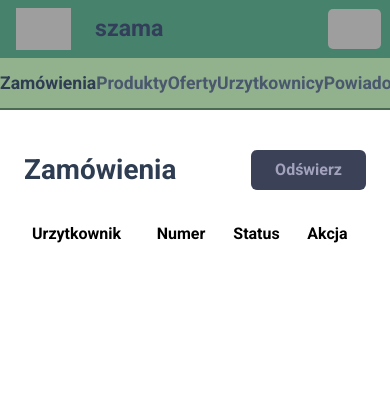
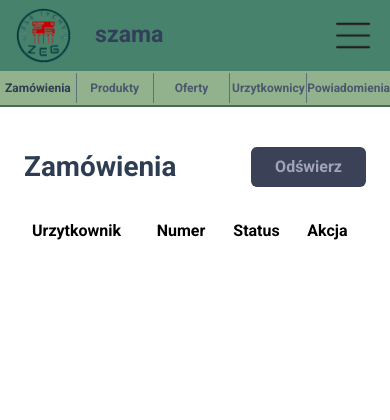
Before and after one commit to TatusFilipek/Zegowska-Szama, a PHP site: page /manage.php in a window 390 px wide. Shown: the top 420 px of the page. Run offline with PHP 8.4, Linux system fonts and the light colour scheme; a user stored in the database is signed in; data comes from the database, SQL or seed files in the repository; data that the repository does not hold is empty; grey boxes are pictures that could not be loaded.

Commit message:
poprawienie responsywnosci strony, przemieszczenie miejsc niektorych plikow

```diff
--- a/src/checkout.php
+++ b/src/checkout.php
@@ -9,9 +9,10 @@ $userId = $loggedIn ? (int)$_SESSION['user_id'] : null;
 
 // Dane połączenia z bazą danych
 $host = 'localhost';
-$db   = 'szama';
+$db = 'szama';
 $user = 'root';
 $pass = '';
+
 $charset = 'utf8mb4';
 $dsn = "mysql:host=$host;dbname=$db;charset=$charset";
 
@@ -120,6 +121,7 @@ if ($_SERVER['REQUEST_METHOD'] === 'POST' && isset($_GET['action']) && $_GET['ac
 <html lang="pl">
 <head>
     <meta charset="UTF-8">
+    <meta name="viewport" content="width=device-width, initial-scale=1.0">
     <title>Zegowska Szama - Koszyk</title>
     <link href="https://cdn.jsdelivr.net/npm/bootstrap@5.3.3/dist/css/bootstrap.min.css" rel="stylesheet">
     <link rel="stylesheet" href="styl.css">
--- a/src/header.php
+++ b/src/header.php
@@ -12,13 +12,13 @@ $isAdmin = $loggedIn && isset($_SESSION['role_id']) && (int)$_SESSION['role_id']
 <link href="https://fonts.googleapis.com/css2?family=Roboto:wght@400;500;700&display=swap" rel="stylesheet">
 <div class="header text-lowercase fs-4 d-flex align-items-center gap-4 dropdown p-2 ps-3">
     <div class="my-auto">
-        <a href="main.php"><img src="../design/photos/zeg-icon.png" style="width: 55px;"></a>
+        <a href="main.php"><img src="./photos/zeg-icon.png" style="width: 55px;"></a>
     </div>
     <div class="my-auto flex-fill fs-3">
         <a href="main.php">Szama</a>
     </div>
 
-    <div class="d-none d-md-flex gap-5 my-auto fs-3 me-3">
+    <div class="d-none d-md-flex gap-5 my-auto fs-3 me-3" style="overflow: hidden;">
 <?php if ($loggedIn): ?>
         <a class="text-capitalize" href="profile.php">Profil</a>
         <a class="text-capitalize" href="checkout.php">Koszyk</a>
@@ -34,7 +34,7 @@ $isAdmin = $loggedIn && isset($_SESSION['role_id']) && (int)$_SESSION['role_id']
     </div>
 
     <div class="my-auto d-md-none" data-bs-toggle="dropdown" aria-expanded="false">
-        <img class="btn bi bi-list m-0 p-0" src="../design/photos/burger.png" style="width: 55px;">
+        <img class="btn bi bi-list m-0 p-0" src="./photos/burger.png" style="width: 55px;">
     </div>
     <ul class="row dropdown-menu custom-dropdown-menu w-100 mt-1 p-0 d-md-none">
 <?php if ($loggedIn): ?>
--- a/src/login.php
+++ b/src/login.php
@@ -32,6 +32,7 @@ if ($_SERVER['REQUEST_METHOD'] === 'POST') {
 <html lang="pl">
 <head>
     <meta charset="UTF-8">
+    <meta name="viewport" content="width=device-width, initial-scale=1.0">
     <title>Zegowska Szama - Logowanie</title>
     <link href="https://cdn.jsdelivr.net/npm/bootstrap@5.3.3/dist/css/bootstrap.min.css" rel="stylesheet">
     <link rel="stylesheet" href="styl.css">
--- a/src/main.php
+++ b/src/main.php
@@ -22,6 +22,7 @@ try {
 <html lang="pl">
 <head>
     <meta charset="UTF-8">
+    <meta name="viewport" content="width=device-width, initial-scale=1.0">
     <title>Zegowska Szama</title>
     <link href="https://cdn.jsdelivr.net/npm/bootstrap@5.3.3/dist/css/bootstrap.min.css" rel="stylesheet">
     <link rel="stylesheet" href="styl.css">
--- a/src/manage.php
+++ b/src/manage.php
@@ -9,7 +9,7 @@ if (!isset($_SESSION['role_id']) || (int)$_SESSION['role_id'] !== 1) {
 }
 
 $host = 'localhost';
-$db   = 'szama';
+$db = 'szama';
 $user = 'root';
 $pass = '';
 $charset = 'utf8mb4';
@@ -167,6 +167,7 @@ if (isset($_GET['action'])) {
 <html lang="pl">
 <head>
     <meta charset="UTF-8">
+    <meta name="viewport" content="width=device-width, initial-scale=1.0">
     <title>Zegowska Szama - Zarządzaj</title>
     <link href="https://cdn.jsdelivr.net/npm/bootstrap@5.3.3/dist/css/bootstrap.min.css" rel="stylesheet">
     <link rel="stylesheet" href="styl.css">
@@ -208,6 +209,21 @@ if (isset($_GET['action'])) {
             text-align: center;
             transition: all 0.2s ease;
             outline: none;
+        }
+
+        /* Gdy ekran ma 768px szerokości lub mniej (tablety i smartfony) */
+        @media (max-width: 768px) {
+            .tab-btn {
+                font-size: 0.95rem; /* Zmniejszony tekst */
+                padding: 8px 0;    /* Przy okazji warto też zmniejszyć padding na małe ekrany */
+            }
+        }
+
+        /* Gdy ekran ma 480px szerokości lub mniej (małe smartfony) */
+        @media (max-width: 480px) {
+            .tab-btn {
+                font-size: 0.75rem; /* Jeszcze mniejszy tekst */
+            }
         }
 
         .tab-btn:hover {
--- a/src/notifications.php
+++ b/src/notifications.php
@@ -2,6 +2,7 @@
 <html lang="pl">
 <head>
     <meta charset="UTF-8">
+    <meta name="viewport" content="width=device-width, initial-scale=1.0">
     <title>Zegowska Szama - Powiadomienia</title>
     <link href="https://cdn.jsdelivr.net/npm/bootstrap@5.3.3/dist/css/bootstrap.min.css" rel="stylesheet">
     <link rel="stylesheet" href="styl.css">
--- a/src/offers.php
+++ b/src/offers.php
@@ -2,6 +2,7 @@
 <html lang="pl">
 <head>
     <meta charset="UTF-8">
+    <meta name="viewport" content="width=device-width, initial-scale=1.0">
     <title>Zegowska Szama - Oferty</title>
     <link href="https://cdn.jsdelivr.net/npm/bootstrap@5.3.3/dist/css/bootstrap.min.css" rel="stylesheet">
     <link rel="stylesheet" href="styl.css">
--- a/src/profile.php
+++ b/src/profile.php
@@ -2,6 +2,7 @@
 <html lang="pl">
 <head>
     <meta charset="UTF-8">
+    <meta name="viewport" content="width=device-width, initial-scale=1.0">
     <title>Zegowska Szama - Profil</title>
     <link href="https://cdn.jsdelivr.net/npm/bootstrap@5.3.3/dist/css/bootstrap.min.css" rel="stylesheet">
     <link rel="stylesheet" href="styl.css">
--- a/src/register.php
+++ b/src/register.php
@@ -64,6 +64,7 @@ if ($_SERVER['REQUEST_METHOD'] === 'POST') {
 <html lang="pl">
 <head>
     <meta charset="UTF-8">
+    <meta name="viewport" content="width=device-width, initial-scale=1.0">
     <title>Zegowska Szama - Register</title>
     <link href="https://cdn.jsdelivr.net/npm/bootstrap@5.3.3/dist/css/bootstrap.min.css" rel="stylesheet">
     <link rel="stylesheet" href="styl.css">
--- a/src/styl.css
+++ b/src/styl.css
@@ -156,6 +156,21 @@ textarea:focus {
     outline: none;
 }
 
+/* Gdy ekran ma 768px szerokości lub mniej (tablety i smartfony) */
+@media (max-width: 768px) {
+    .tab-btn {
+        font-size: 0.95rem; /* Zmniejszony tekst */
+        padding: 8px 0;    /* Przy okazji warto też zmniejszyć padding na małe ekrany */
+    }
+}
+
+/* Gdy ekran ma 480px szerokości lub mniej (małe smartfony) */
+@media (max-width: 480px) {
+    .tab-btn {
+        font-size: 0.85rem; /* Jeszcze mniejszy tekst */
+    }
+}
+
 /* Efekt najechania myszką */
 .tab-btn:hover {
     color: #2e3d52;
```
Also changed, not shown: src/db.php (+4 -4 lines), src/index.php (added, +12 -0 lines), README.md, src/photos/burger.png (added), src/photos/zeg-icon.png (added).
